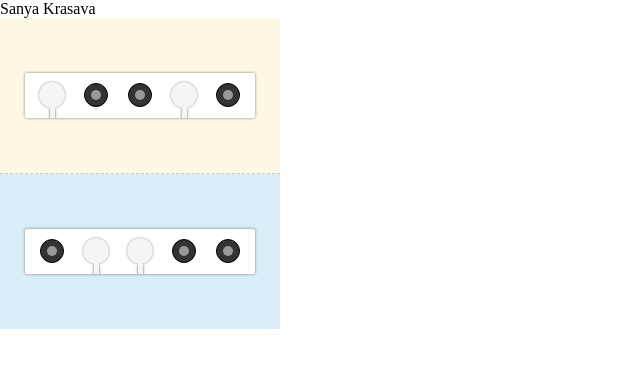
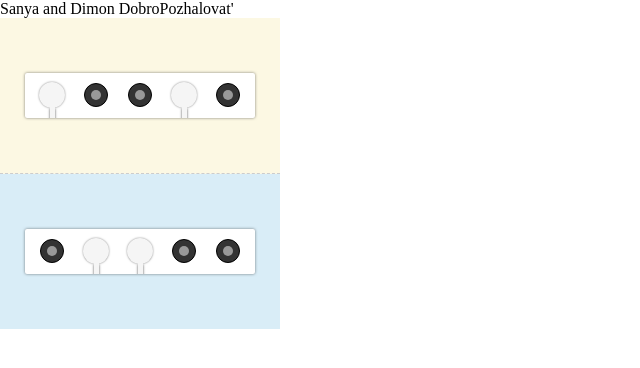
Before and after one commit to alexlazarovski-zz/selectors-page-examples, a plain HTML site: page index.html in a window 1280 px wide. Shown: the whole page, without its empty margins (0-640 px from the left). Drawn offline with Linux system fonts and the light colour scheme.

Commit message:
Little fixes for Welcome

```diff
--- a/index.html
+++ b/index.html
@@ -6,7 +6,7 @@
         <link href="style.css" rel="stylesheet">
     </head>
     <body>
-        Sanya Krasava
+        Sanya and Dimon DobroPozhalovat'
         <div class="shooter-1">
             <ul class="target">
                 <li>
```
